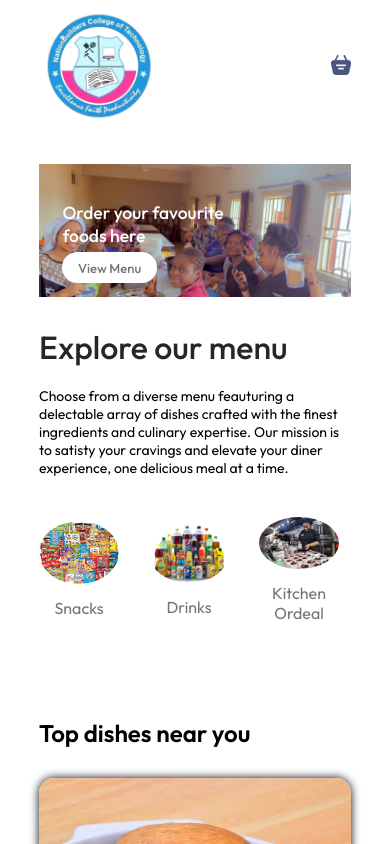
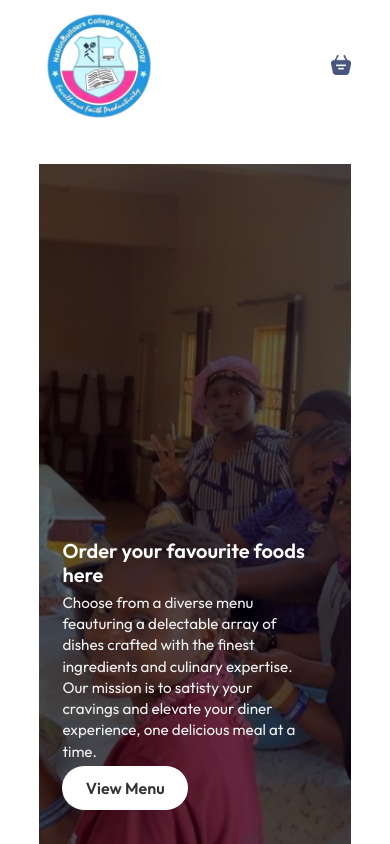
Before and after one commit to aabrahamjay/Nabcotech, a React (Vite) app: page / in a window 390 px wide. Shown: the top 844 px of the page. Built offline with nearby package versions, Linux system fonts and the light colour scheme.

Commit message:
fix/adjust the header ui for better readability

```diff
--- a/src/components/Header/Header.css
+++ b/src/components/Header/Header.css
@@ -1,54 +1,91 @@
-.header{
+.header {
+  position: relative;
   height: 34vw;
   margin: 30px auto;
-    background: url('/header-img.jpg') no-repeat;
+  background: url("/header-img.jpg") no-repeat center center;
+  background-size: cover;
+  border-radius: 12px;
+  overflow: hidden;
+}
 
-    background-size:cover;
-    position: relative;
+/* Dark overlay */
+.header::before {
+  content: "";
+  position: absolute;
+  inset: 0;
+  background: rgba(0, 0, 0, 0.562);
+  z-index: 1;
 }
-.header-contents{
+
+.header-contents {
   position: absolute;
   display: flex;
   flex-direction: column;
-    align-items: start;
+  align-items: flex-start;
   gap: 1.1vw;
   max-width: 50%;
   bottom: 10%;
   left: 6vw;
-    animation: fadeIn 3s;
+  animation: fadeIn 2s ease-in-out;
+  z-index: 2; /* above overlay */
+}
 
+.header-contents h2 {
+  font-weight: 600;
+  color: #fff;
+  font-size: max(4.5vw, 20px);
+  line-height: 1.2;
 }
-.header-contents h2{
-    font-weight: 500;
-    color: white;
-    font-size: max(4.5vw,17px);
+
+.header-contents p {
+  color: #f1f1f1;
+  font-size: 1.05rem;
+  line-height: 1.6;
 }
-.header-contents p{
-    color: white;
-    font-size: 1rem;
+
+.header-contents button {
+  border: none;
+  color: #333;
+  font-weight: 600;
+  padding: 1vw 2.3vw;
+  background-color: #fff;
+  font-size: max(1vw, 14px);
+  border-radius: 50px;
+  cursor: pointer;
+  transition: all 0.3s ease-in-out;
 }
-.header-contents button{
-    border: none;
-    color: #747474;
-    font-weight: 500;
-    padding: 1vw 2.3vw;
-    background-color: white;
-    font-size: max(1vw,13px);
-    border-radius: 50px;
+
+.header-contents button:hover {
+  background: #ff4d4d;
+  color: #fff;
 }
-@media (max-width:1050px) {
-    .header-contents{
-        max-width: 45%;
+
+/* Tablet */
+@media (max-width: 1050px) {
+  .header-contents {
+    max-width: 60%;
   }
 }
-@media (max-width:750px) {
-    .header-contents{
-        max-width: 65%;
+
+/* Mobile */
+@media (max-width: 750px) {
+  .header {
+    height: 90vh; /* taller on mobile */
+    border-radius: 0; /* full bleed */
   }
-    .header-contents p{
-        display: none;
+
+  .header-contents {
+    max-width: 80%;
+    bottom: 15%;
   }
-    .header-contents button{
-        padding: 2vw 4vw;
+
+  .header-contents p {
+    font-size: 0.95rem;
+    line-height: 1.4;
+  }
+
+  .header-contents button {
+    padding: 3vw 6vw;
+    font-size: 16px;
   }
 }
```
Also changed, not shown: src/components/ExploreMenu/ExploreMenu.css (+12 -12 lines). Lines whose indentation alone changed are shown as unchanged.
